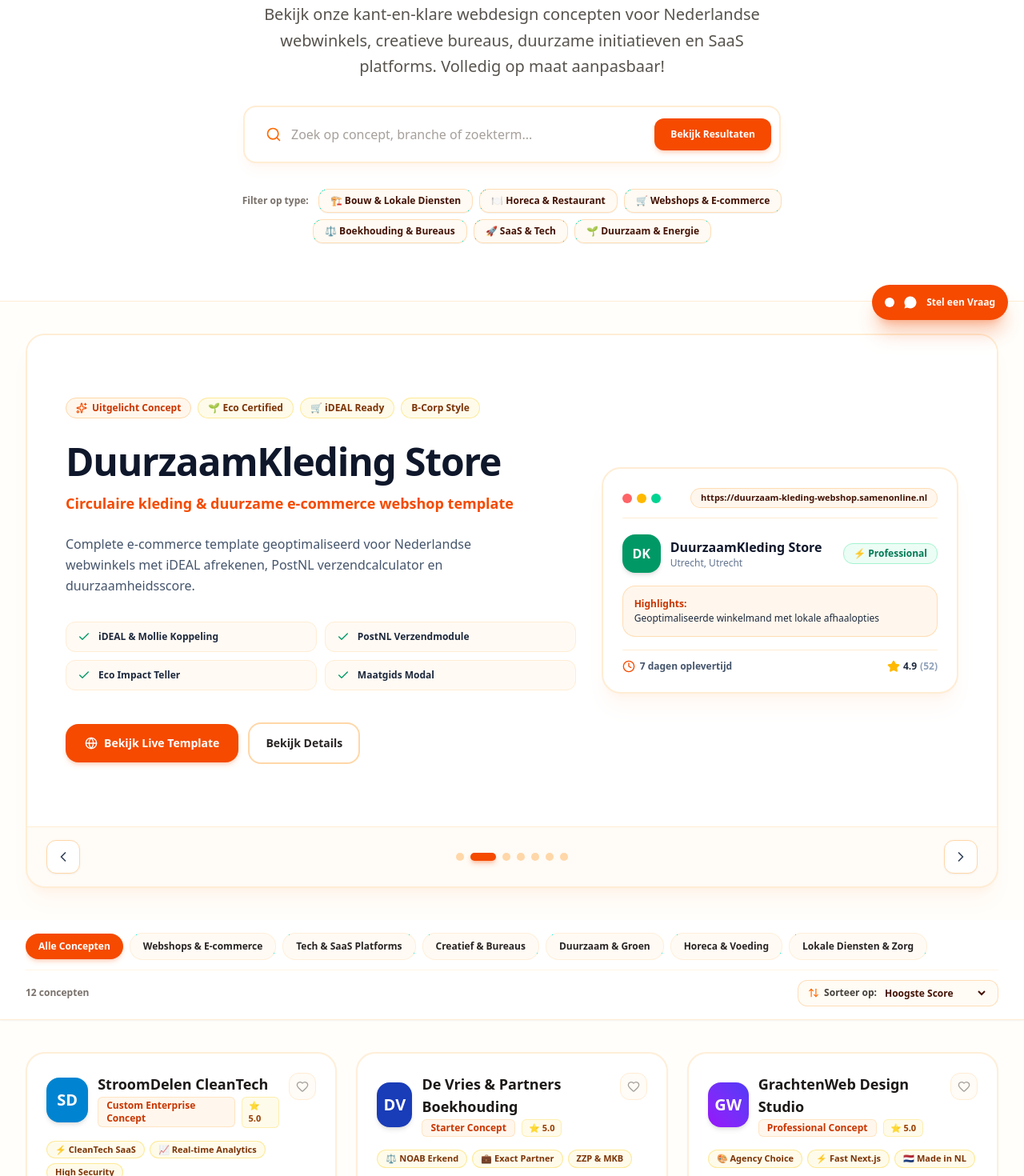
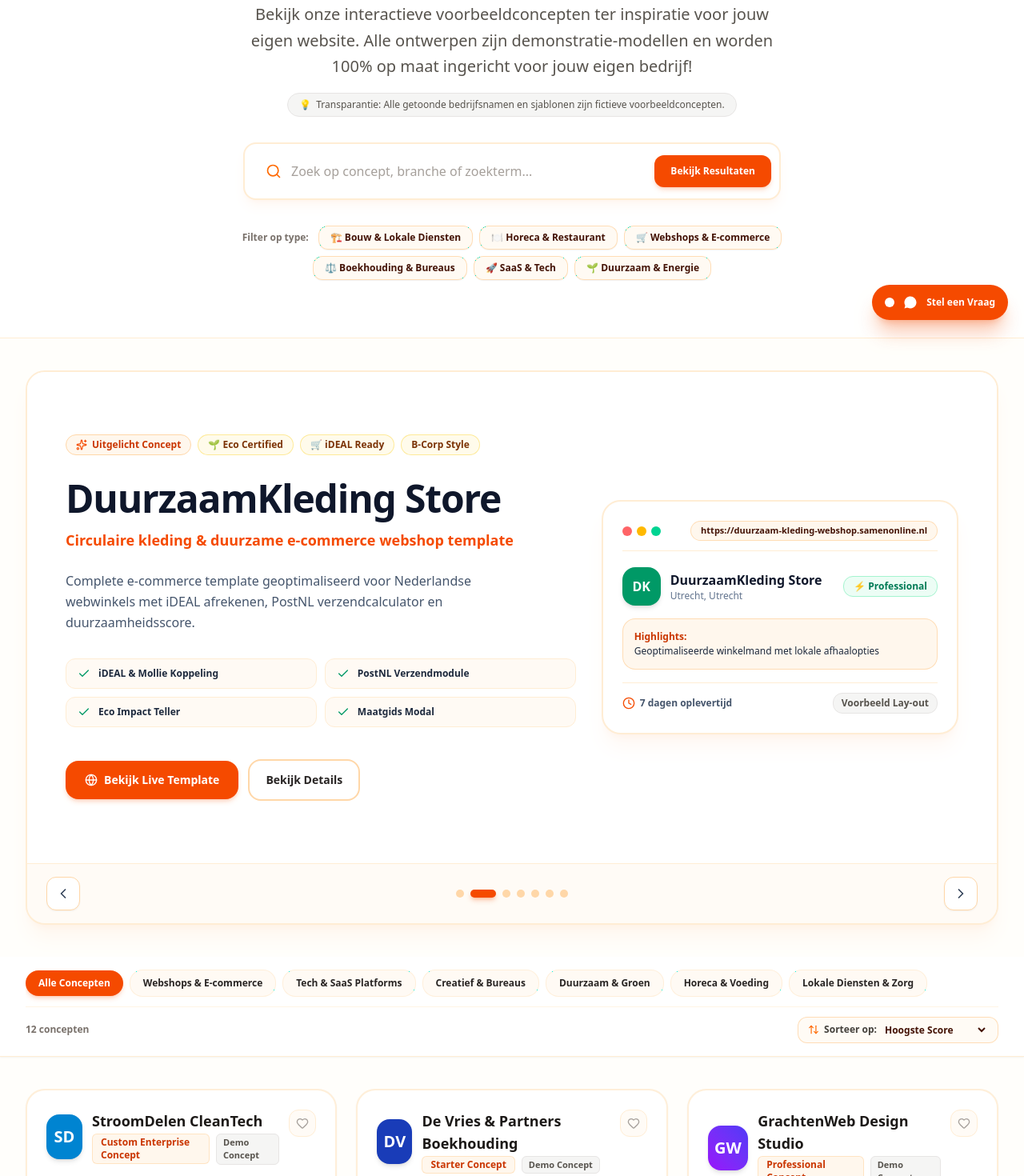
Before and after one commit to samenonline-web/samenonline-web.github.io, a Next.js app: page / in a window 1280 px wide. Shown: the part 380-1850 px from the top of the page at 80% size. Built offline with nearby package versions, Linux system fonts and the light colour scheme.

Commit message:
compliance: eliminate fake ratings and add prominent disclaimers identifying fictional showcase templates

```diff
--- a/app/demo/[id]/DemoClientView.tsx
+++ b/app/demo/[id]/DemoClientView.tsx
@@ -102,7 +102,7 @@
               {customBrandName.trim() || template.name}
             </span>
             <span className="text-[10px] font-bold px-2 py-0.5 rounded-full bg-emerald-500/20 text-emerald-400 border border-emerald-500/30">
-              ● Live Demo
+              ● Fictief Demo Concept
             </span>
           </div>
         </div>
--- a/src/components/Footer.tsx
+++ b/src/components/Footer.tsx
@@ -36,8 +36,8 @@
     onOpenInfoModal(
       lang === 'nl' ? 'Richtlijnen & Transparantie' : 'Guidelines & Transparency',
       lang === 'nl'
-        ? `Welkom bij Samen Online! Wij hanteren de volgende kwaliteitsnormen:\n\n1. Eerlijke Vermeldingen: Alle getoonde website concepten en sjablonen zijn geoptimaliseerd voor de Nederlandse markt (iDEAL, AVG/GDPR, PostNL).\n\n2. Geen Verborgen Kosten: Prijzen, oplevertijden en functionaliteiten zijn transparant.\n\n3. Hoge Kwaliteit: Wij bouwen uitsluitend met moderne technologieën zoals Next.js, React en Tailwind CSS voor maximale snelheid en vindbaarheid (SEO).\n\n4. Vriendelijke Service: Direct persoonlijk contact en ondersteuning in het Nederlands.\n\n5. Bedrijfsstatus & Facturatie: Samen Online is een startend freelance initiatief. Facturen worden netjes opgemaakt conform de Nederlandse fiscale richtlijnen (resultaat uit overige werkzaamheden / ROW), zonder btw-opslag. Een officiële KvK-inschrijving volgt bij verdere doorgroei.\n\n6. Webhosting & Domeinen: Optionele all-in webhosting op snelle Nederlandse NVMe SSD-servers met 99.9% uptime, gratis SSL en zakelijke e-mail. Klanten behouden altijd de vrije keuze om zelf hosting te regelen.`
-        : `Welcome to Samen Online! Our guidelines:\n\n1. Fair Listings: All showcased website templates are designed for the Dutch web landscape.\n\n2. Zero Hidden Costs: Clear pricing and build timelines.\n\n3. Modern Tech: Fast Next.js performance and accessibility standards.\n\n4. Friendly Support: Direct communication and Dutch/English support.\n\n5. Legal & Billing: Operating as an independent freelance starter initiative under Dutch non-VAT regulations (ROW). Official Chamber of Commerce (KvK) registration will follow upon expansion.\n\n6. Web Hosting & Domains: Optional all-in hosting on high-speed Dutch NVMe SSD servers with automated SSL and business email. Clients maintain the freedom to manage their own host.`
+        ? `Welkom bij Samen Online! Wij hanteren de volgende kwaliteitsnormen:\n\n1. Eerlijke Vermeldingen: Alle getoonde website concepten en sjablonen zijn geoptimaliseerd voor de Nederlandse markt (iDEAL, AVG/GDPR, PostNL).\n\n2. Geen Verborgen Kosten: Prijzen, oplevertijden en functionaliteiten zijn transparant.\n\n3. Hoge Kwaliteit: Wij bouwen uitsluitend met moderne technologieën zoals Next.js, React en Tailwind CSS voor maximale snelheid en vindbaarheid (SEO).\n\n4. Vriendelijke Service: Direct persoonlijk contact en ondersteuning in het Nederlands.\n\n5. Bedrijfsstatus & Facturatie: Samen Online is een startend freelance initiatief. Facturen worden netjes opgemaakt conform de Nederlandse fiscale richtlijnen (resultaat uit overige werkzaamheden / ROW), zonder btw-opslag. Een officiële KvK-inschrijving volgt bij verdere doorgroei.\n\n6. Webhosting & Domeinen: Optionele all-in webhosting op snelle Nederlandse NVMe SSD-servers met 99.9% uptime, gratis SSL en zakelijke e-mail. Klanten behouden altijd de vrije keuze om zelf hosting te regelen.\n\n7. Eerlijke Communicatie & Geen Valse Reviews: Wij hechten aan 100% transparantie. Alle getoonde sjablonen en review-elementen zijn interactieve demonstratiemodellen. Wij fabriceren nooit onechte klantbeoordelingen.`
+        : `Welcome to Samen Online! Our guidelines:\n\n1. Fair Listings: All showcased website templates are designed for the Dutch web landscape.\n\n2. Zero Hidden Costs: Clear pricing and build timelines.\n\n3. Modern Tech: Fast Next.js performance and accessibility standards.\n\n4. Friendly Support: Direct communication and Dutch/English support.\n\n5. Legal & Billing: Operating as an independent freelance starter initiative under Dutch non-VAT regulations (ROW). Official Chamber of Commerce (KvK) registration will follow upon expansion.\n\n6. Web Hosting & Domains: Optional all-in hosting on high-speed Dutch NVMe SSD servers with automated SSL and business email. Clients maintain the freedom to manage their own host.\n\n7. Integrity: All templates and review widgets are interactive design mockups. We never fabricate fake reviews.`
     );
   };
 
@@ -54,8 +54,8 @@
     onOpenInfoModal(
       lang === 'nl' ? 'Algemene Voorwaarden' : 'Terms of Service',
       lang === 'nl'
-        ? `Algemene voorwaarden van Samen Online:\n\n1. Dienstverlening: Samen Online biedt kant-en-klare website concepten, advies en maatwerk webdesign voor ondernemers.\n\n2. Vrijblijvende Aanvragen: Het indienen van een offerte of aanvraag is altijd 100% gratis en vrijblijvend.\n\n3. Intellectueel Eigendom: Bij oplevering van een op maat gemaakt project wordt het eigendom van de opgeleverde website overgedragen aan de klant.\n\n4. Garantie & Tevredenheid: Wij werken totdat je tevreden bent met het eindresultaat.`
-        : `Terms of service:\n\n1. Services: Samen Online provides custom website development and templates.\n\n2. Free Consultations: Inquiries and quotes are completely free of charge.\n\n3. IP & Ownership: Full ownership is transferred to the client upon project delivery.`
+        ? `Algemene voorwaarden van Samen Online:\n\n1. Dienstverlening: Samen Online biedt kant-en-klare website concepten, advies en maatwerk webdesign voor ondernemers.\n\n2. Vrijblijvende Aanvragen: Het indienen van een offerte of aanvraag is altijd 100% gratis en vrijblijvend.\n\n3. Intellectueel Eigendom: Bij oplevering van een op maat gemaakt project wordt het eigendom van de opgeleverde website overgedragen aan de klant.\n\n4. Garantie & Tevredenheid: Wij werken totdat je tevreden bent met het eindresultaat.\n\n5. Fictieve Voorbeeldconcepten & Vrijwaring: Alle getoonde sjablonen, mockups, logo-voorbeelden en merknamen (waaronder 'BouwMeester Aannemer', 'De Vries Boekhouding', 'Studio Puur', 'Bistro De Gracht', etc.) zijn uitsluitend fictieve voorbeeldconcepten ter demonstratie van lay-outs en webfunctionaliteiten. Eventuele gelijkenissen met bestaande handelsnamen berusten op louter toeval.`
+        : `Terms of service:\n\n1. Services: Samen Online provides custom website development and templates.\n\n2. Free Consultations: Inquiries and quotes are completely free of charge.\n\n3. IP & Ownership: Full ownership is transferred to the client upon project delivery.\n\n4. Demonstration Concepts: All showcased business names, logos, and mockups are fictional concepts used solely for design demonstration purposes. Any resemblance to real entities is entirely coincidental.`
     );
   };
 
@@ -195,8 +195,17 @@
 
         </div>
 
+        {/* Legal Transparency Disclaimer note */}
+        <div className="pt-8 pb-4 text-center sm:text-left text-[11px] text-stone-600 font-medium border-t border-orange-100">
+          <p>
+            {lang === 'nl'
+              ? 'Juridische mededeling: Alle op deze website getoonde bedrijfsnamen, sjablonen en review-elementen zijn fictieve voorbeeldconcepten ter demonstratie van webdesign en technische mogelijkheden. Samen Online levert unieke websites op maat gebaseerd op deze ontwerpen.'
+              : 'Legal notice: All company names, templates, and review elements on this site are fictional showcase concepts for web design demonstration purposes. Samen Online builds custom websites based on these layouts.'}
+          </p>
+        </div>
+
         {/* Bottom copyright line */}
-        <div className="pt-8 border-t border-orange-100 flex flex-col sm:flex-row items-center justify-between gap-4 text-xs font-semibold text-stone-500">
+        <div className="pt-4 border-t border-orange-100/60 flex flex-col sm:flex-row items-center justify-between gap-4 text-xs font-semibold text-stone-500">
           <p>© {new Date().getFullYear()} Samen Online. {lang === 'nl' ? 'Alle rechten voorbehouden.' : 'All rights reserved.'}</p>
           <div className="flex items-center gap-4">
             <button
--- a/src/components/Hero.tsx
+++ b/src/components/Hero.tsx
@@ -56,11 +56,21 @@
         </h1>
 
         {/* Subtitle */}
-        <p className="text-lg sm:text-xl text-stone-600 max-w-2xl mx-auto mb-8 leading-relaxed font-normal">
+        <p className="text-lg sm:text-xl text-stone-600 max-w-2xl mx-auto mb-4 leading-relaxed font-normal">
           {lang === 'nl'
-            ? 'Bekijk onze kant-en-klare webdesign concepten voor Nederlandse webwinkels, creatieve bureaus, duurzame initiatieven en SaaS platforms. Volledig op maat aanpasbaar!'
-            : 'Explore our tailor-made website concepts for Dutch e-commerce, agencies, sustainable ventures, and tech startups. Built for conversion & compliance!'}
+            ? 'Bekijk onze interactieve voorbeeldconcepten ter inspiratie voor jouw eigen website. Alle ontwerpen zijn demonstratie-modellen en worden 100% op maat ingericht voor jouw eigen bedrijf!'
+            : 'Explore our interactive showcase concepts for your web project. All layouts are demonstration models customized entirely for your brand!'}
         </p>
+
+        {/* Transparency Disclaimer Badge */}
+        <div className="inline-flex items-center gap-1.5 px-3.5 py-1.5 rounded-full bg-stone-100 border border-stone-200 text-stone-600 text-xs font-medium mb-8">
+          <span>💡</span>
+          <span>
+            {lang === 'nl'
+              ? 'Transparantie: Alle getoonde bedrijfsnamen en sjablonen zijn fictieve voorbeeldconcepten.'
+              : 'Transparency: All company names and templates are fictional showcase concepts.'}
+          </span>
+        </div>
 
         {/* Hero Search Box */}
         <form
--- a/src/components/LivePreviewModal.tsx
+++ b/src/components/LivePreviewModal.tsx
@@ -149,7 +149,7 @@
                   {customBrandName.trim() || template.name}
                 </span>
                 <span className="text-[10px] font-bold px-2 py-0.5 rounded-full bg-emerald-500/20 text-emerald-400 border border-emerald-500/30 hidden sm:inline-block">
-                  Live Aanpasbaar
+                  ● Fictief Demo Concept
                 </span>
               </div>
               <span className="text-[11px] text-stone-400 font-medium hidden sm:block">
--- a/src/components/TemplateCard.tsx
+++ b/src/components/TemplateCard.tsx
@@ -50,8 +50,8 @@
                 <span className="text-xs font-bold text-orange-700 bg-orange-50 px-2.5 py-0.5 rounded-md inline-block border border-orange-200/60">
                   {template.priceTier} Concept
                 </span>
-                <span className="text-[11px] font-black text-amber-800 bg-amber-50 px-2 py-0.5 rounded-md border border-amber-200/60 flex items-center gap-1">
-                  ⭐ {template.rating.toFixed(1)}
+                <span className="text-[11px] font-bold text-stone-600 bg-stone-100 px-2 py-0.5 rounded-md border border-stone-200 flex items-center gap-1">
+                  Demo Concept
                 </span>
               </div>
             </div>
--- a/src/components/TemplateCarousel.tsx
+++ b/src/components/TemplateCarousel.tsx
@@ -202,10 +202,8 @@
                             <span>{template.estimatedBuildDays} {lang === 'nl' ? 'dagen oplevertijd' : 'days build time'}</span>
                           </div>
 
-                          <div className="flex items-center gap-1 font-bold text-amber-500">
-                            <Star className="w-4 h-4 fill-amber-400 text-amber-400" />
-                            <span className="text-slate-800">{template.rating.toFixed(1)}</span>
-                            <span className="text-slate-400">({template.reviewCount})</span>
+                          <div className="flex items-center gap-1 font-bold text-xs text-stone-600 bg-stone-100 px-2.5 py-1 rounded-xl border border-stone-200">
+                            <span>{lang === 'nl' ? 'Voorbeeld Lay-out' : 'Showcase Layout'}</span>
                           </div>
                         </div>
 
```
